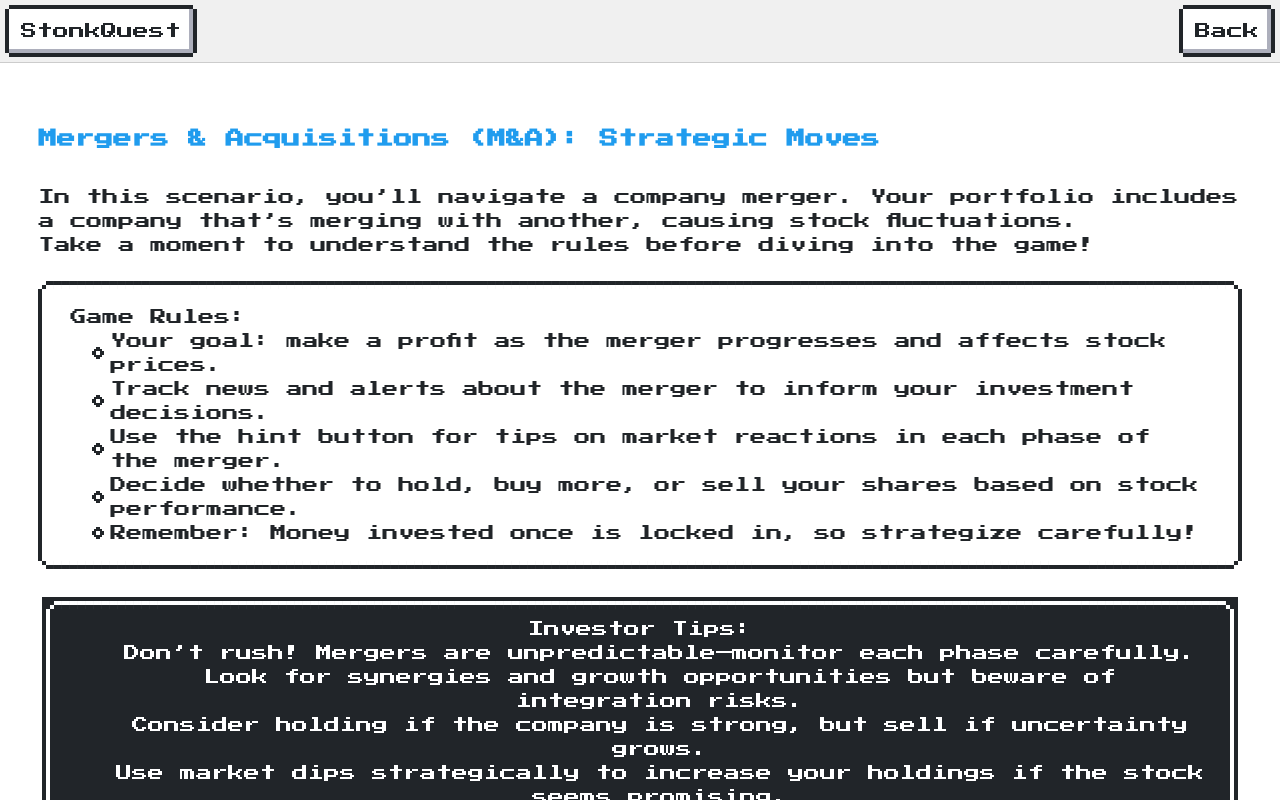
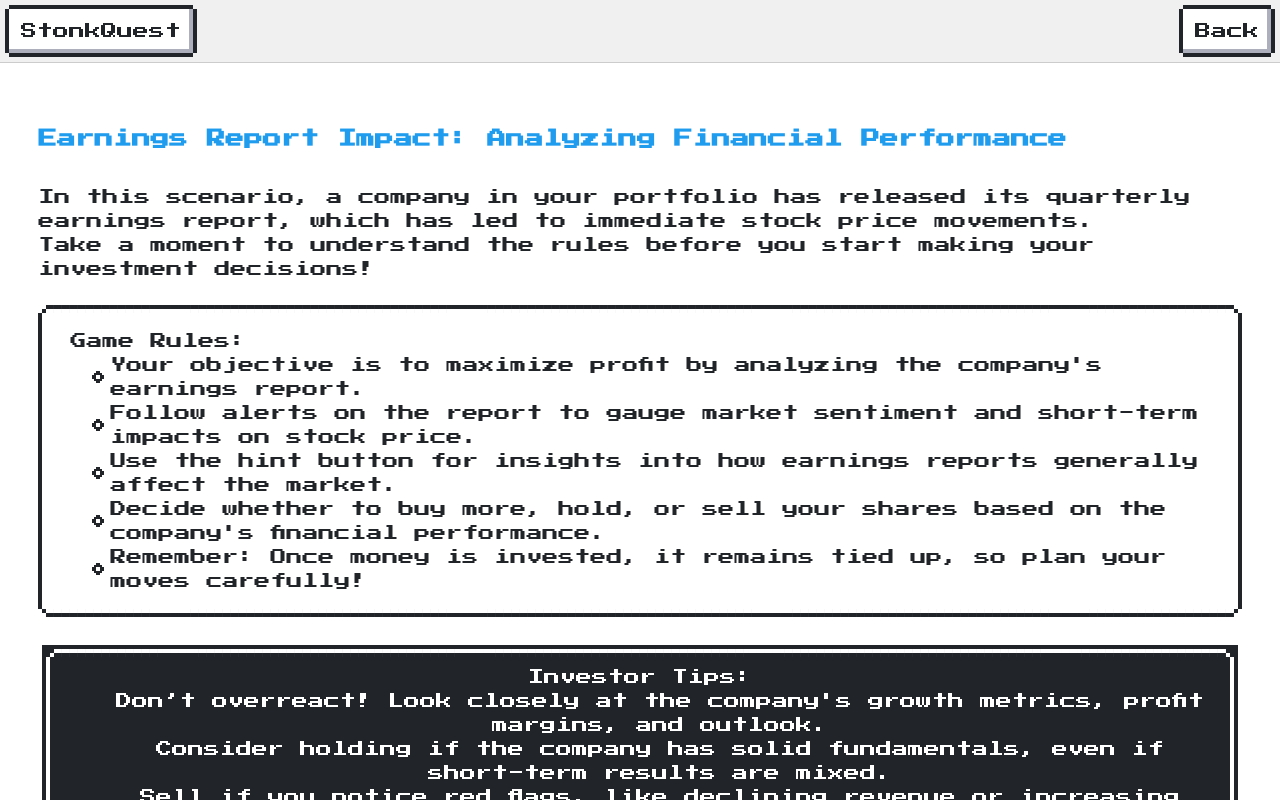
Before and after one commit to aditikilledar/StonksQuest, a React (Create React App) app in the folder my-stonks/: page /scenario-four in a window 1280 px wide. Shown: the top 800 px of the page. Built offline with nearby package versions, Linux system fonts and the light colour scheme.

Commit message:
Refactor scenario four

```diff
--- a/my-stonks/src/scenarios/ScenarioFour.tsx
+++ b/my-stonks/src/scenarios/ScenarioFour.tsx
@@ -39,9 +39,9 @@ const ScenarioFour: React.FC = () => {
     const navigate = useNavigate();
     const [day, setDay] = useState<number>(0);
     const [prices, setPrices] = useState<number[][]>([
-        [100], // Global BankCorp
-        [120], // SafeHold Realty Trust
-        [80]   // GreenEnergy Innovations Inc.
+        [100], // TechWave Solutions
+        [120], // Urban AgroGrowth
+        [80]   // AeroNex Industries Inc.
     ]);
 
     const [portfolio, setPortfolio] = useState<PortfolioI>({
@@ -59,17 +59,17 @@ const ScenarioFour: React.FC = () => {
 
     // Earnings report phases and messages
     const timelineMessages = [
-        { day: 10, message: "Anticipation builds ahead of Global BankCorp's quarterly earnings report." },
-        { day: 20, message: "Global BankCorp's earnings beat expectations, driving stock prices higher." },
-        { day: 30, message: "SafeHold Realty Trust's earnings report reveals a surprising revenue drop." },
-        { day: 40, message: "GreenEnergy Innovations reports mixed earnings, causing volatility." }
+        { day: 10, message: "Anticipation builds ahead of TechWave Solutions's quarterly earnings report." },
+        { day: 20, message: "TechWave Solutions's earnings beat expectations, driving stock prices higher." },
+        { day: 30, message: "Urban AgroGrowth's earnings report reveals a surprising revenue drop." },
+        { day: 40, message: "AeroNex Industries reports mixed earnings, causing volatility." }
     ];
 
     const hints = [
         { dayStart: 0, dayEnd: 10, hint: "Market is stable; monitor upcoming earnings reports for potential movements." },
-        { dayStart: 11, dayEnd: 20, hint: "Consider buying Global BankCorp shares as earnings beat expectations." },
-        { dayStart: 21, dayEnd: 30, hint: "SafeHold Realty Trust might face declines due to unexpected revenue drop." },
-        { dayStart: 31, dayEnd: 40, hint: "GreenEnergy Innovations is volatile; buying or selling depends on your risk tolerance." }
+        { dayStart: 11, dayEnd: 20, hint: "Consider buying TechWave Solutions shares as earnings beat expectations." },
+        { dayStart: 21, dayEnd: 30, hint: "Urban AgroGrowth might face declines due to unexpected revenue drop." },
+        { dayStart: 31, dayEnd: 40, hint: "AeroNex Industries is volatile; buying or selling depends on your risk tolerance." }
     ];
 
     const stockSymbols = ["TechWave Solutions", "Urban AgroGrowth", "AeroNex Industries"];
@@ -145,11 +145,11 @@ const ScenarioFour: React.FC = () => {
 
                 if (day < 10) { // Phase 1: Anticipation, slight stability
                     newPrice = previousPrice * (1 + Math.random() * 0.01);
-                } else if (day < 20) { // Phase 2: Global BankCorp beats expectations
+                } else if (day < 20) { // Phase 2: TechWave Solutions beats expectations
                     newPrice = index === 0 ? previousPrice * (1 + Math.random() * 0.05) : previousPrice * (1 - Math.random() * 0.01);
                 } else if (day < 30) { // Phase 3: SafeHold Realty reports revenue drop
                     newPrice = index === 1 ? previousPrice * (1 - Math.random() * 0.03) : previousPrice * (1 + Math.random() * 0.01);
-                } else if (day < 40) { // Phase 4: GreenEnergy Innovations volatility
+                } else if (day < 40) { // Phase 4: AeroNex Industries volatility
                     newPrice = index === 2 ? previousPrice * (1 + Math.random() * 0.05 - 0.025) : previousPrice * (1 + Math.random() * 0.01);
                 } else { // Post-report stability
                     newPrice = previousPrice * (1 + Math.random() * 0.01 - 0.005);
--- a/my-stonks/src/scenarios/infos/ScenarioFourInfo.tsx
+++ b/my-stonks/src/scenarios/infos/ScenarioFourInfo.tsx
@@ -10,23 +10,23 @@ function ScenarioFourInfo() {
             <Header />
             <div className="padded">
                 <br></br>
-                <h3 className="nes-text is-primary">Mergers & Acquisitions (M&A): Strategic Moves</h3>
+                <h3 className="nes-text is-primary">Earnings Report Impact: Analyzing Financial Performance</h3>
                 <br></br>
 
-                In this scenario, you’ll navigate a company merger. Your portfolio includes a company that’s merging with another, causing stock fluctuations.
+                In this scenario, a company in your portfolio has released its quarterly earnings report, which has led to immediate stock price movements.
                 <br></br>
-                Take a moment to understand the rules before diving into the game!
+                Take a moment to understand the rules before you start making your investment decisions!
                 <br></br>
                 <br></br>
                 <div>
                     <div className="nes-container is-rounded">
                         Game Rules:
                         <ul className='nes-list is-circle'>
-                            <li>Your goal: make a profit as the merger progresses and affects stock prices.</li>
-                            <li>Track news and alerts about the merger to inform your investment decisions.</li>
-                            <li>Use the hint button for tips on market reactions in each phase of the merger.</li>
-                            <li>Decide whether to hold, buy more, or sell your shares based on stock performance.</li>
-                            <li>Remember: Money invested once is locked in, so strategize carefully!</li>
+                            <li>Your objective is to maximize profit by analyzing the company's earnings report.</li>
+                            <li>Follow alerts on the report to gauge market sentiment and short-term impacts on stock price.</li>
+                            <li>Use the hint button for insights into how earnings reports generally affect the market.</li>
+                            <li>Decide whether to buy more, hold, or sell your shares based on the company's financial performance.</li>
+                            <li>Remember: Once money is invested, it remains tied up, so plan your moves carefully!</li>
                         </ul>
                     </div>
                 </div>
@@ -34,10 +34,10 @@ function ScenarioFourInfo() {
                 <div className="nes-container is-rounded is-dark is-centered">
                     Investor Tips:
                     <ul className='nes-list is-circle'>
-                        <li>Don’t rush! Mergers are unpredictable—monitor each phase carefully.</li>
-                        <li>Look for synergies and growth opportunities but beware of integration risks.</li>
-                        <li>Consider holding if the company is strong, but sell if uncertainty grows.</li>
-                        <li>Use market dips strategically to increase your holdings if the stock seems promising.</li>
+                        <li>Don’t overreact! Look closely at the company's growth metrics, profit margins, and outlook.</li>
+                        <li>Consider holding if the company has solid fundamentals, even if short-term results are mixed.</li>
+                        <li>Sell if you notice red flags, like declining revenue or increasing debt.</li>
+                        <li>Use dips to buy more if the company's long-term prospects remain strong.</li>
                     </ul>
                 </div>
                 <br></br>
```
